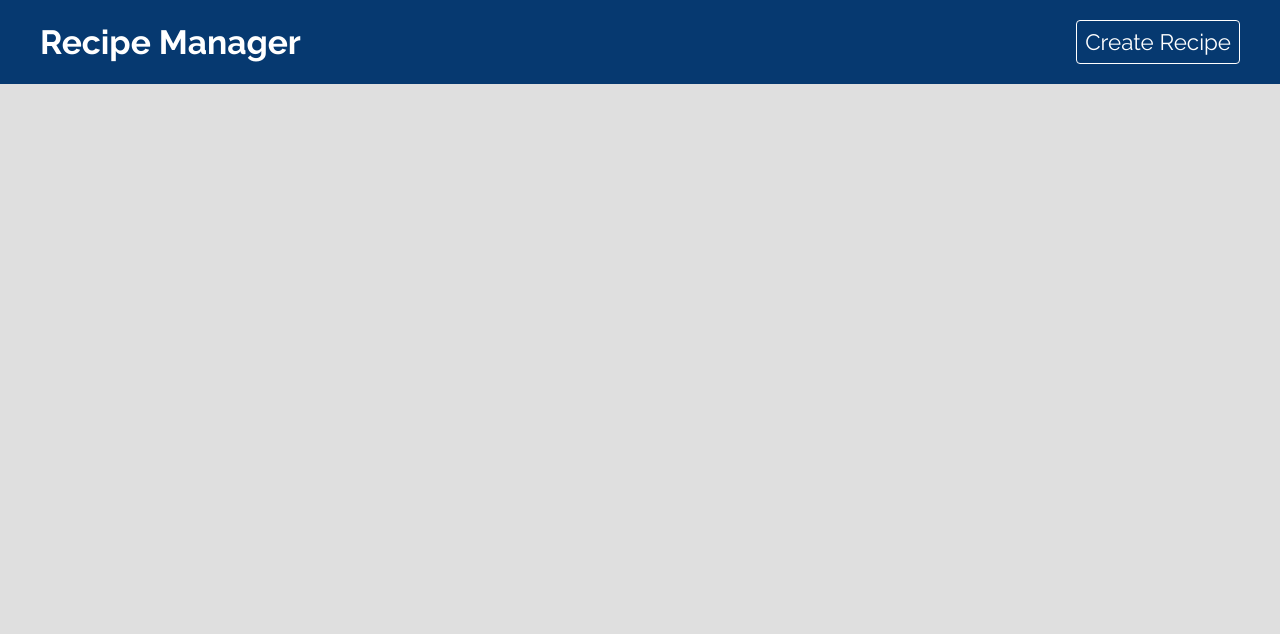
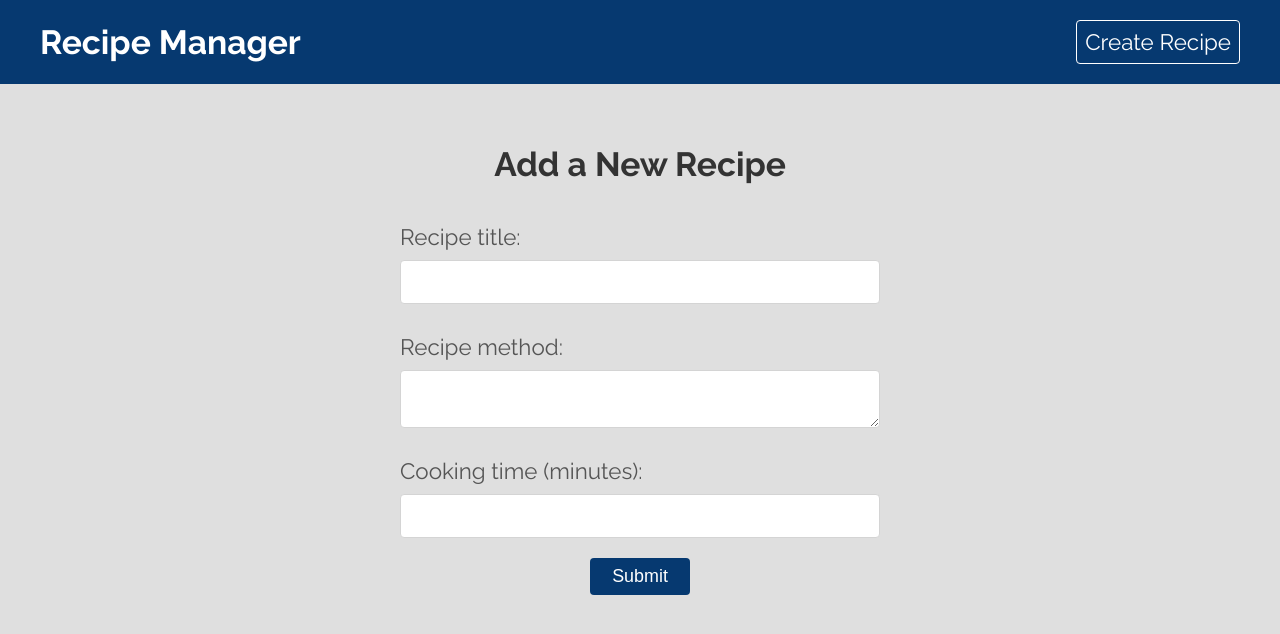
Before and after one commit to JBreidfjord/recipe-manager, a React (Create React App) app: page /create in a window 1280 px wide. Shown: the top 634 px of the page. Built offline with nearby package versions, Linux system fonts and the light colour scheme.

Commit message:
Basic Create page design with form

```diff
--- a/src/pages/create/Create.css
+++ b/src/pages/create/Create.css
@@ -0,0 +1,29 @@
+.create {
+  color: #555;
+  max-width: 480px;
+  margin: 60px auto;
+}
+
+.create label span {
+  display: block;
+  margin: 30px 0 10px;
+}
+
+.create p {
+  margin-top: 10px;
+  font-size: 0.8em;
+}
+
+.create button {
+  display: block;
+  width: 100px;
+  font-size: 0.8em;
+  color: #fff;
+  padding: 8px 20px;
+  border: 0;
+  border-radius: 4px;
+  background-color: #063970;
+  cursor: pointer;
+  text-decoration: none;
+  margin: 20px auto;
+}
--- a/src/pages/create/Create.js
+++ b/src/pages/create/Create.js
@@ -1,5 +1,42 @@
 import "./Create.css";
 
+import { useState } from "react";
+
 export default function Create() {
-  return <div></div>;
+  const [title, setTitle] = useState("");
+  const [method, setMethod] = useState("");
+  const [cookingTime, setCookingTime] = useState("");
+
+  const handleSubmit = (e) => {
+    e.preventDefault();
+  };
+
+  return (
+    <div className="create">
+      <h2 className="page-title">Add a New Recipe</h2>
+      <form onSubmit={handleSubmit}>
+        <label>
+          <span>Recipe title:</span>
+          <input type="text" onChange={(e) => setTitle(e.target.value)} value={title} required />
+        </label>
+
+        {/* {ingredient input here} */}
+
+        <label>
+          <span>Recipe method:</span>
+          <textarea onChange={(e) => setMethod(e.target.value)} value={method} required />
+        </label>
+        <label>
+          <span>Cooking time (minutes):</span>
+          <input
+            type="number"
+            onChange={(e) => setCookingTime(e.target.value)}
+            value={cookingTime}
+            required
+          />
+        </label>
+        <button className="btn">Submit</button>
+      </form>
+    </div>
+  );
 }
```
